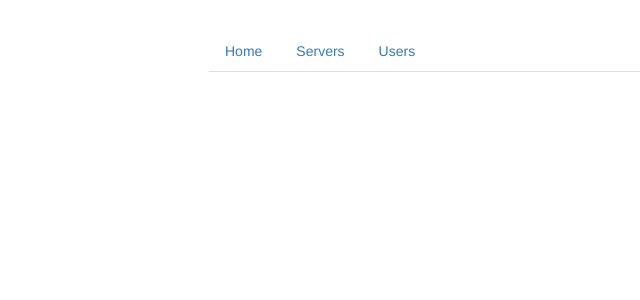
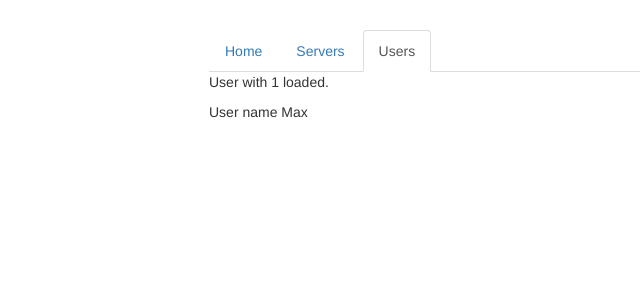
Before and after one commit to sabinbogati1/Angular-Routing, an Angular app: page /users/1/Max in a window 1280 px wide. Before the commit this address led to /. Shown: the top 300 px of the page, without its empty margins (56-696 px from the left). Built offline with nearby package versions, Linux system fonts and the light colour scheme.

Commit message:
Fetching Route Parameters-- taking values of /:id from routes

```diff
--- a/src/app/app.module.ts
+++ b/src/app/app.module.ts
@@ -16,7 +16,7 @@
 const appRoutes: Routes = [
   { path: "", component: HomeComponent },
   { path: "users", component: UsersComponent },
-  { path: "users/:id", component: UserComponent },
+  { path: "users/:id/:name", component: UserComponent },
   { path: "servers", component: ServersComponent }
 ];
 
--- a/src/app/users/user/user.component.html
+++ b/src/app/users/user/user.component.html
@@ -1,2 +1,2 @@
-<p>User with ID _ID_ loaded.</p>
-<p>User name is _NAME_</p>
+<p>User with {{user.id}} loaded.</p>
+<p>User name {{user.name}}</p>
--- a/src/app/users/user/user.component.ts
+++ b/src/app/users/user/user.component.ts
@@ -1,4 +1,5 @@
 import { Component, OnInit } from '@angular/core';
+import { ActivatedRoute } from '@angular/router';
 
 @Component({
   selector: 'app-user',
@@ -8,9 +9,13 @@
 export class UserComponent implements OnInit {
   user: {id: number, name: string};
 
-  constructor() { }
+  constructor(private route: ActivatedRoute) { }
 
   ngOnInit() {
+    this.user = {
+      id: this.route.snapshot.params['id'],
+      name: this.route.snapshot.params['name']
+    }
   }
 
 }
```
